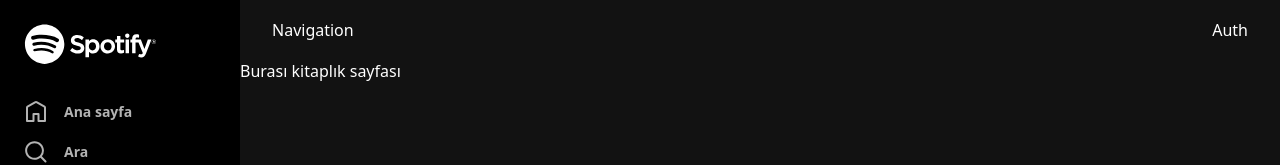
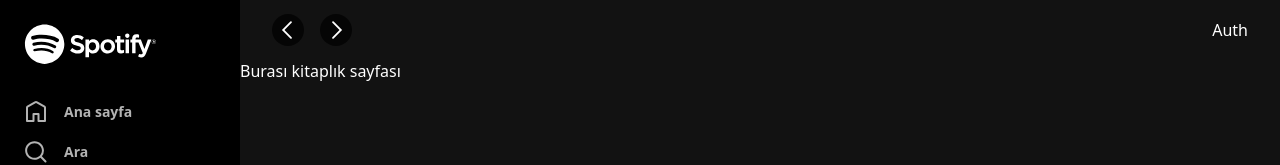
Before and after one commit to emrecan-balgun/spotify-clone, a React (Create React App) app: page /collection in a window 1280 px wide. Shown: the top 165 px of the page. Built offline with nearby package versions, Linux system fonts and the light colour scheme.

Commit message:
update navigation

```diff
--- a/src/components/Navbar/Navigation.js
+++ b/src/components/Navbar/Navigation.js
@@ -1,6 +1,18 @@
+import { Icon } from "Icons";
+import { useNavigate } from "react-router-dom";
+
 function Navigation() {
+    const navigate = useNavigate();
+
   return (
-    <nav>Navigation</nav>
+    <nav className="flex items-center gap-x-4">
+        <button onClick={() => navigate(-1)} className="w-8 h-8 flex items-center justify-center rounded-full bg-black bg-opacity-70">
+            <Icon name="prev" size={22} />
+        </button>
+        <button onClick={() => navigate(1)} className="w-8 h-8 flex items-center justify-center rounded-full bg-black bg-opacity-70">
+            <Icon name="next" size={22} />
+        </button>
+    </nav>
   )
 }
 
--- a/src/style.css
+++ b/src/style.css
@@ -622,6 +622,10 @@ html,  body,  #root {
   width: 1.5rem;
 }
 
+.w-8 {
+  width: 2rem;
+}
+
 .flex-auto {
   flex: 1 1 auto;
 }
@@ -663,6 +667,10 @@ html,  body,  #root {
   border-radius: 0.25rem;
 }
 
+.rounded-full {
+  border-radius: 9999px;
+}
+
 .border-t {
   border-top-width: 1px;
 }
@@ -697,6 +705,10 @@ html,  body,  #root {
 
 .bg-opacity-60 {
   --tw-bg-opacity: 0.6;
+}
+
+.bg-opacity-70 {
+  --tw-bg-opacity: 0.7;
 }
 
 .bg-gradient-to-br {
```
